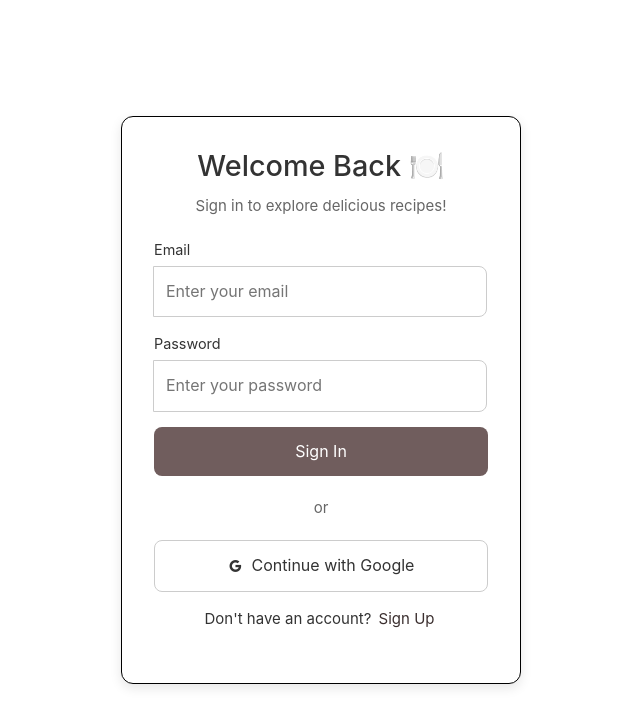
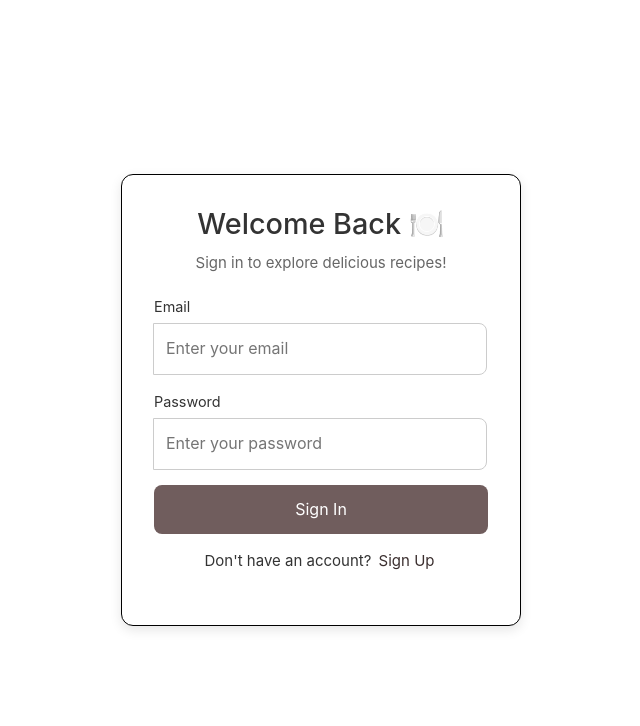
Before and after one commit to sammie004/recipeDorm_frontend, a Vue app: page /login in a window 1280 px wide. Shown: the top 726 px of the page, without its empty margins (99-739 px from the left). Built offline with nearby package versions, Linux system fonts and the light colour scheme; a web font is replaced by a local one.

Commit message:
new changes

```diff
--- a/src/views/loginPage.vue
+++ b/src/views/loginPage.vue
@@ -31,11 +31,11 @@
           <span v-if="!loading">Sign In</span>
           <span v-else class="spinner"></span>
         </button>
-        <p class="continue">or</p>
+        <!-- <p class="continue">or</p>
 
         <button type="button" class="google-btn" @click="handleGoogleLogin">
           <i class="bx bxl-google"></i> Continue with Google
-        </button>
+        </button> -->
       </form>
 
       <p class="signup-text">
--- a/src/views/register.vue
+++ b/src/views/register.vue
@@ -59,13 +59,12 @@
 
         <!-- Sign Up Button -->
         <button type="submit" class="register-btn">Sign Up</button>
-
+        <!--
         <p class="continue">or</p>
 
-        <!-- Google Register Button -->
         <button type="button" class="google-btn" @click="handleGoogleRegister">
           <i class="bx bxl-google"></i> Continue with Google
-        </button>
+        </button> -->
       </form>
 
       <!-- Redirect to Login -->
```
